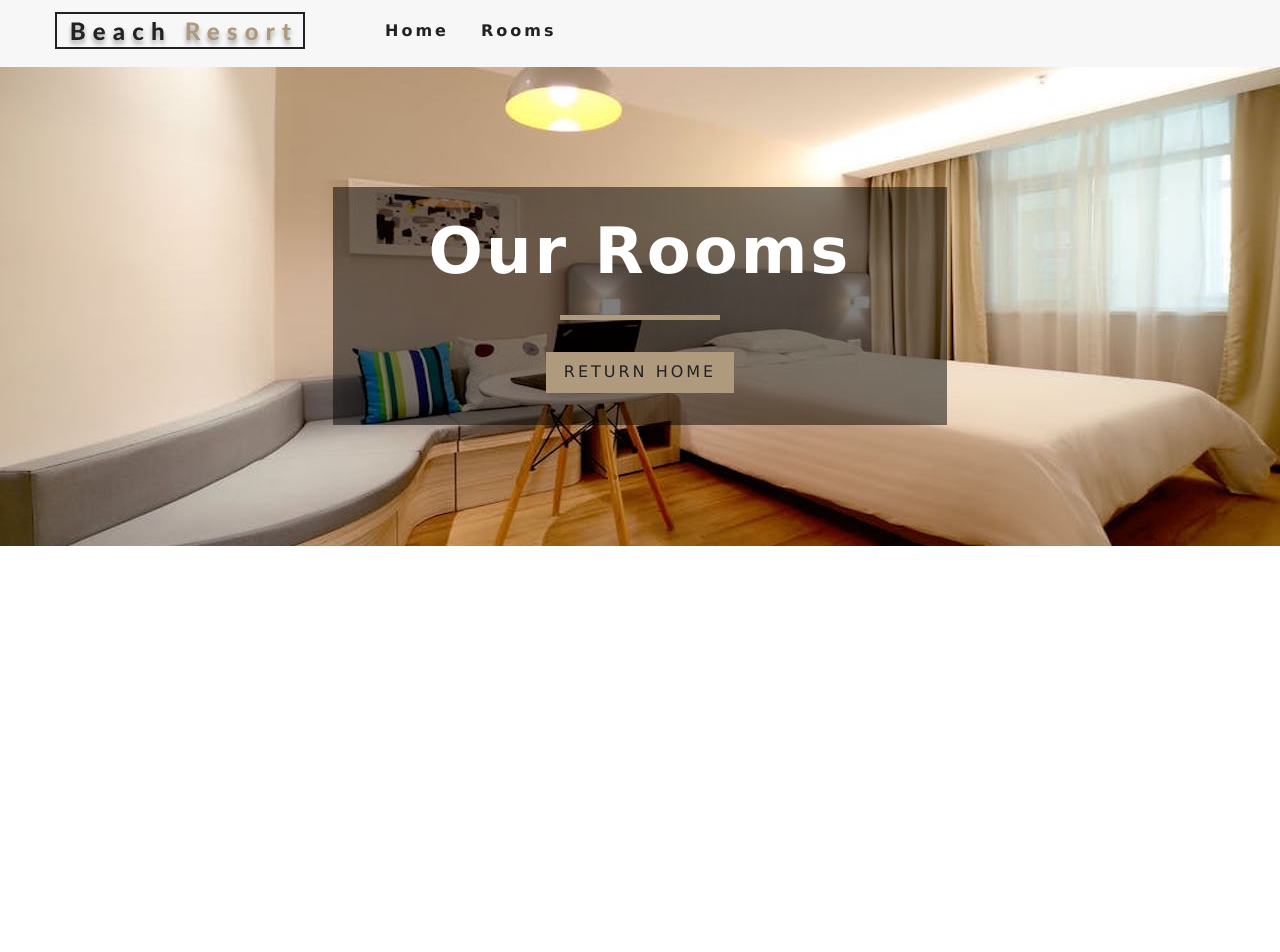
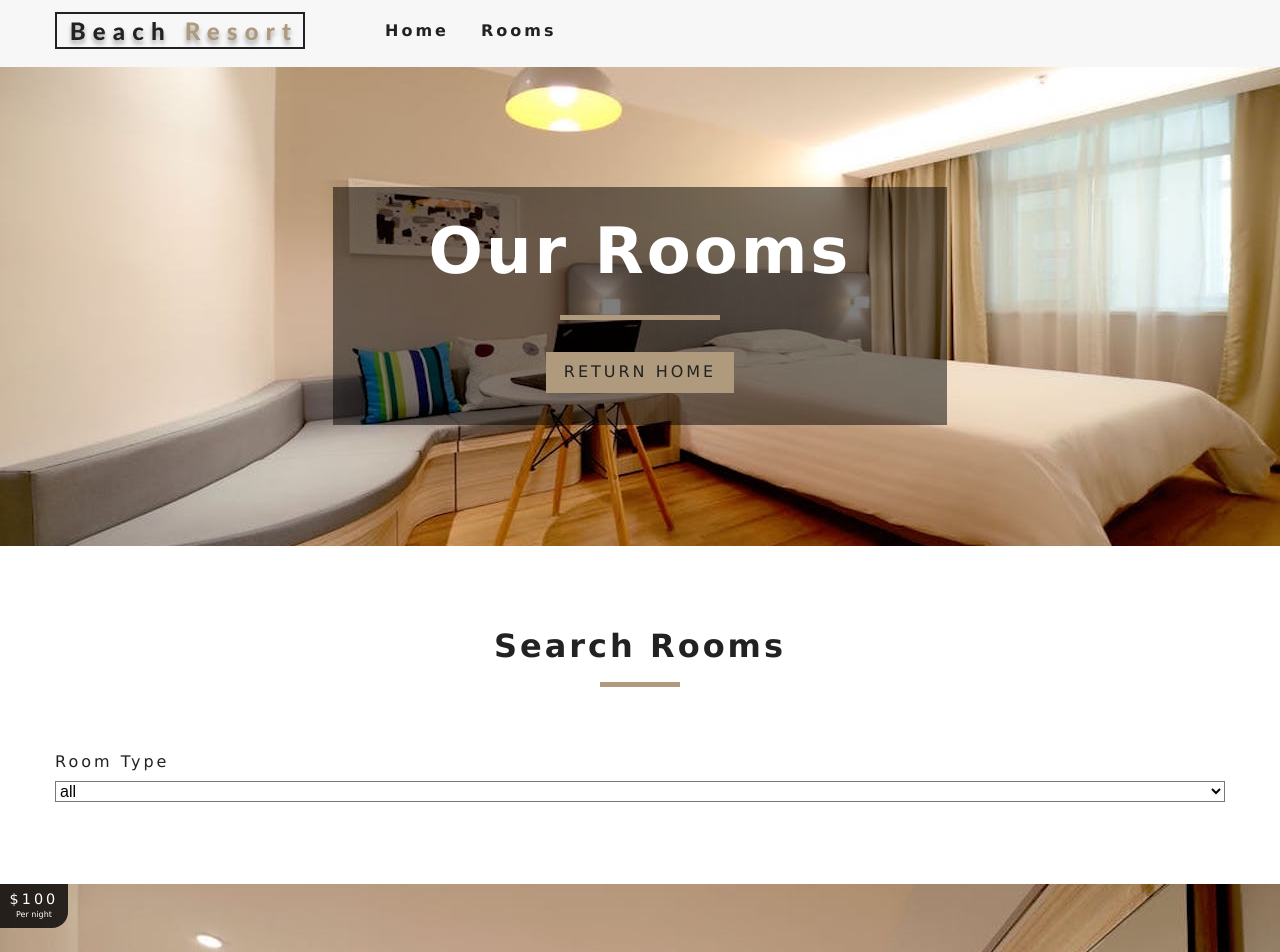
Before and after one commit to ajochope/resort-react, a React (Create React App) app: page /rooms in a window 1280 px wide. Shown: the top 952 px of the page. Before the commit the page ends 800 px from the top, so only its background shows below. Built offline with nearby package versions, Linux system fonts and the light colour scheme.

Commit message:
new_mods_14:04:17

```diff
--- /dev/null
+++ b/src/components/RoomsContainer.js
@@ -0,0 +1,49 @@
+import React from 'react';
+import RoomsFilter from './RoomsFilter';
+import RoomsList from './RoomsList';
+import {withRoomConsumer} from '../context';
+import Loading from './Loading';
+
+function RoomContainer({context}){
+    const {loading,sortedRooms,rooms} = context;
+
+    if(loading){
+        return <Loading></Loading>
+    }
+    return (
+        <>
+            <RoomsFilter rooms={rooms}></RoomsFilter>
+            <RoomsList rooms={sortedRooms}></RoomsList>
+        </>
+    )
+}
+
+export default withRoomConsumer(RoomContainer);
+
+// import React from 'react';
+// import RoomsFilter from './RoomsFilter';
+// import RoomsList from './RoomsList';
+// import {RoomConsumer} from '../context';
+// import Loading from './Loading';
+
+// export default function RoomsContainer() {
+//     return (
+//         <RoomConsumer>
+//         {
+//             (value) => {
+//                 const {loading,sortedRooms,rooms} = value;
+//                 if(loading){
+//                     return <Loading></Loading>
+//                 }
+//                 return (
+//                     <div>
+//                         Hello from ROOMS CONTAINER
+//                         <RoomsFilter rooms={rooms}></RoomsFilter>
+//                         <RoomsList rooms={sortedRooms}></RoomsList>
+//                     </div>
+//                 );
+//             }
+//         }
+//         </RoomConsumer>
+//     )
+// }
--- /dev/null
+++ b/src/components/RoomsFilter.js
@@ -0,0 +1,43 @@
+import React from 'react';
+import {useContext} from 'react';
+import {RoomContext} from '../context';
+import Title from '../components/Title';
+
+const getUnique = (items,value) => {
+    return [...new Set(items.map(item => item[value]))];
+}
+
+export default function RoomsFilter({rooms}) {
+    const context = useContext(RoomContext);
+    const {
+        handleChange,type,capacity,price,minPrice,
+        maxPrice,minSize,maxSize,breakfast,pets
+    } = context;
+
+    let types = getUnique(rooms,'type');
+    types = ['all',...types];
+    types = types.map((item,index) => {
+    return <option value={item} key={index}>{item}</option>
+    });
+
+    return (
+        <section className="filter-container">
+            <Title title="search rooms"></Title>
+            <form className="filter-form">
+                {/* select type */}
+                <div className="form-group">
+                    <label htmlFor="type">room type</label>
+                    <select name="type"
+                            id="type"
+                            value={type}
+                            className="form-control"
+                            onChange={handleChange}>
+
+                    {types}
+                    </select>
+                </div>
+                {/* end select type */}
+            </form>
+        </section>
+    )
+}
--- /dev/null
+++ b/src/components/RoomsList.js
@@ -0,0 +1,21 @@
+import React from 'react'
+import Room from './Room';
+
+export default function RoomsList({rooms}) {
+    if(rooms.lenght === 0){
+        return (
+            <div className="empty-search">
+                <h3>Unfortunatelly no rooms matched your filtsectionsetup</h3>
+            </div>
+        )
+    }
+    return (
+        <section className="roomlist">
+            <div className="roomlist-center">
+                {rooms.map(item => {
+                    return <Room key={item.id} room={item} />;
+                })}
+            </div>
+        </section>
+    );
+}
--- a/src/context.js
+++ b/src/context.js
@@ -9,17 +9,30 @@ export default class RoomProvider extends Component {
         rooms: [],
         sortedRooms: [],
         featuredRooms: [],
-        loading: true
-    }
+        loading: true,
+        type:'all',
+        capacity:1,
+        price:0,
+        maxPrice:0,
+        minSize:0,
+        maxSize:0,
+        breakfast: false,
+        pets: false
+    };
 
     componentDidMount(){
         let rooms = this.formatData(items);
         let featuredRooms = rooms.filter(room =>room.featured === true);
+        let maxPrice = Math.max(...rooms.map(item => item.price));
+        let maxSize = Math.max(...rooms.map(item => item.size));
         this.setState({
             rooms,
             sortedRooms: rooms,
             featuredRooms,
-            loading: false
+            loading: false,
+            price: maxPrice,
+            maxPrice,
+            maxSize
         });
     }
 
@@ -39,9 +52,32 @@ export default class RoomProvider extends Component {
         return room;
     }
 
+    handleChange = event => {
+        const type = event.target.type;
+        const name = event.target.name;
+        const target = event.target;
+        const value = event.type === 'checkbox' ? target.checked : target.value;
+        this.setState({
+            [name]: value
+        }, this.filterRooms);
+    }
+
+    filterRooms = () => {
+        let {
+            rooms,type,capactiy,price,minSize,maxSize,breakfast,pets
+        } = this.state;
+        let tempRooms = [...rooms];
+        if(type !== 'all'){
+            tempRooms = tempRooms.filter(room => room.type === type);
+        }
+        this.setState({
+            sortedRooms: tempRooms
+        });
+    }
+
     render() {
         return (
-            <RoomContext.Provider value={{...this.state, getRoom: this.getRoom}}>
+            <RoomContext.Provider value={{...this.state, getRoom: this.getRoom, handleChange: this.handleChange}}>
                 {this.props.children}
             </RoomContext.Provider>
         );
@@ -50,4 +86,11 @@ export default class RoomProvider extends Component {
 
 const RoomConsumer = RoomContext.Consumer;
 
+export function withRoomConsumer(Component){
+    return function ConsumerWrapper(props){
+        return <RoomConsumer>
+            {value => <Component {...props} context={value}/>}
+        </RoomConsumer>
+    }
+}
 export {RoomProvider, RoomConsumer, RoomContext}
--- a/src/pages/Rooms.js
+++ b/src/pages/Rooms.js
@@ -2,9 +2,11 @@ import React from 'react'
 import Hero from '../components/Hero';
 import Banner from '../components/Banner';
 import {Link} from 'react-router-dom';
+import RoomsContainer from '../components/RoomsContainer';
 
 export const Rooms = () => {
     return (
+        <>
         <Hero hero="roomsHero">
             <Banner title="our rooms">
                 <Link to='/' className="btn-primary">
@@ -12,6 +14,8 @@ export const Rooms = () => {
                 </Link>
             </Banner>
         </Hero>
+        <RoomsContainer></RoomsContainer>
+        </>
     )
 }
 export default Rooms;
```
